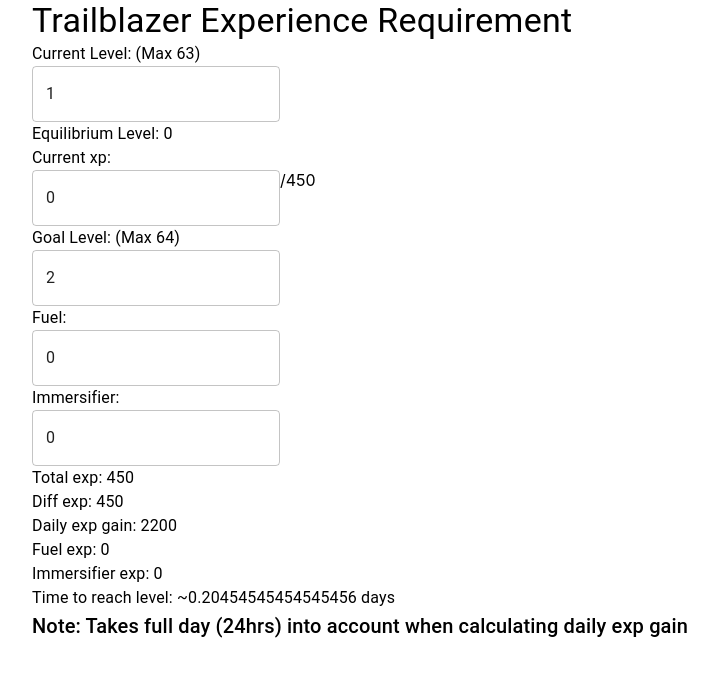
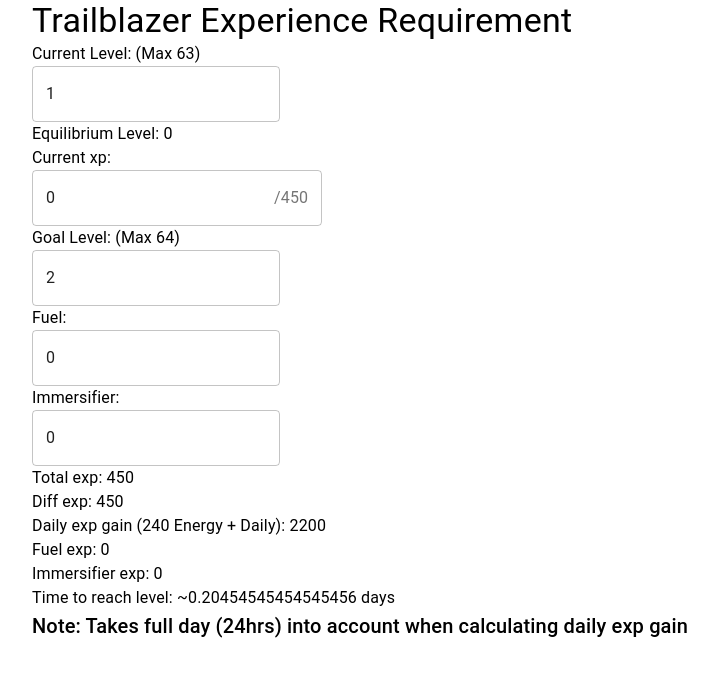
Before and after one commit to Lewkans/honkai, a React (Create React App) app: page / in a window 1280 px wide. Shown: the top 676 px of the page, without its empty margins (32-750 px from the left). Built offline with nearby package versions, Linux system fonts and the light colour scheme.

Commit message:
Updated Title and editted current xp display

```diff
--- a/public/index.html
+++ b/public/index.html
@@ -24,7 +24,7 @@
       work correctly both with client-side routing and a non-root public URL.
       Learn how to configure a non-root public URL by running `npm run build`.
     -->
-    <title>React App</title>
+    <title>Trailblaze XP</title>
   </head>
   <body>
     <noscript>You need to enable JavaScript to run this app.</noscript>
--- a/src/components/Honkai.js
+++ b/src/components/Honkai.js
@@ -1,6 +1,6 @@
 import React from 'react';
 import {data} from '../data/honkaidata.js';
-import { TextField, Typography } from '@mui/material';
+import { InputAdornment, TextField, Typography } from '@mui/material';
 
 const Honkai = () => {
     // const MAX_CAPACITY = 180
@@ -53,14 +53,18 @@ const Honkai = () => {
         <Typography>Equilibrium Level: {getEquilibriumLevel(currLevel)}</Typography>
         <Typography>Current xp:</Typography>
         <TextField
-            inputProps={{ inputMode: 'numeric', pattern: '[0-9]*' }}
+            InputProps={{
+                inputMode: 'numeric',
+                pattern: '[0-9]*',
+                endAdornment: <InputAdornment position='end'>/{data.exp[parseInt(currLevel)]}</InputAdornment>
+            }}
             onChange={(e) => {
                 (e.target.value === "" || /^[0-9\b]+$/.test(e.target.value)) && setCurrExp(e.target.value)
             }}
             value={currExp}
             error={!(currExp >= 0 && currExp < data.exp[parseInt(currLevel)])}
             placeholder='Enter your current exp'
-        />/{data.exp[parseInt(currLevel)]}
+        />
         <Typography>Goal Level: (Max {data.exp.length})</Typography>
         <TextField
             inputProps={{ inputMode: 'numeric', pattern: '[0-9]*' }}
@@ -89,7 +93,7 @@ const Honkai = () => {
         />
         <Typography>Total exp: {totalExp(goalLevel)}</Typography>
         <Typography>Diff exp: {totalExp(goalLevel) - totalExp(currLevel) - currExp}</Typography>
-        <Typography>Daily exp gain: {24 * RATIO * 10 + 5 * data.daily[getEquilibriumLevel(currLevel)]}</Typography>
+        <Typography>Daily exp gain (240 Energy + Daily): {24 * RATIO * 10 + 5 * data.daily[getEquilibriumLevel(currLevel)]}</Typography>
         <Typography>Fuel exp: {FUEL * fuel * RATIO}</Typography>
         <Typography>Immersifier exp: {IMMERSIFIER * immersifier * RATIO}</Typography>
         <Typography>Time to reach level: ~{
```
